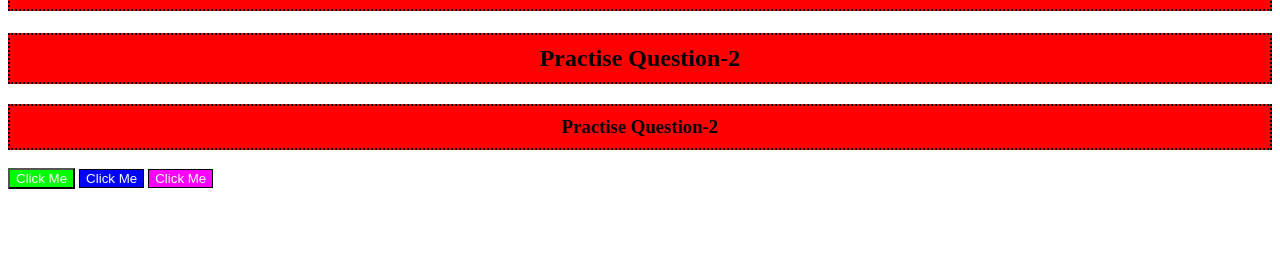
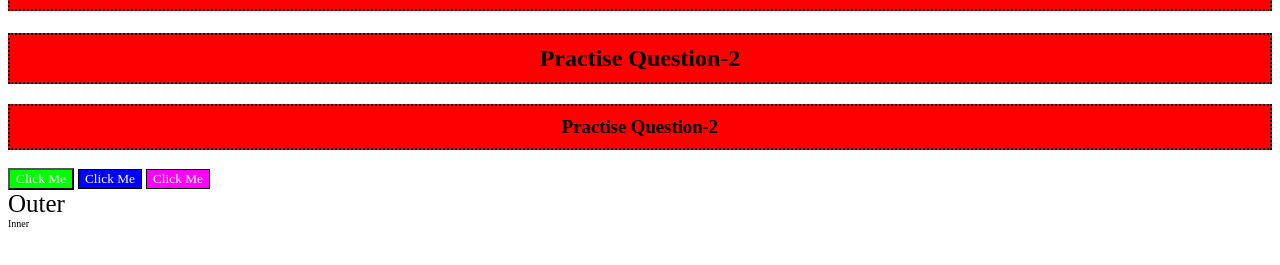
Before and after one commit to NithinGowda02/CSS, a plain HTML site: page Level-1/index.html in a window 1280 px wide. Shown: the part 253-518 px from the top of the page. Drawn offline with Linux system fonts and the light colour scheme.

Commit message:
added Practice6 Question onn CSS

```diff
--- a/Level-1/index.html
+++ b/Level-1/index.html
@@ -8,6 +8,8 @@
     <link rel="stylesheet" href="./p2.css">
     <link rel="stylesheet" href="./p3.css">
     <link rel="stylesheet" href="./p4.css">
+    <link rel="stylesheet" href="./p5.css">
+    <link rel="stylesheet" href="./p6.css">
     <style>
         #internal {
             background-color: #0000ff;
@@ -29,5 +31,11 @@
     <button id="internal">Click Me</button>
     <button style="background-color: #ff00ff; border: 1px solid black; color: #ffffff;">Click Me</button>
 
+    <div id="outer">
+        Outer
+        <div id="inner">
+            Inner
+        </div>
+    </div>
 </body>
 </html>
--- /dev/null
+++ b/Level-1/p5.css
@@ -0,0 +1,3 @@
+* {
+    font-family:'Times New Roman', Times, serif;
+}
--- /dev/null
+++ b/Level-1/p6.css
@@ -0,0 +1,7 @@
+#outer {
+    font-size: 25px;
+}
+
+#inner {
+    font-size: 10px;
+}
```
